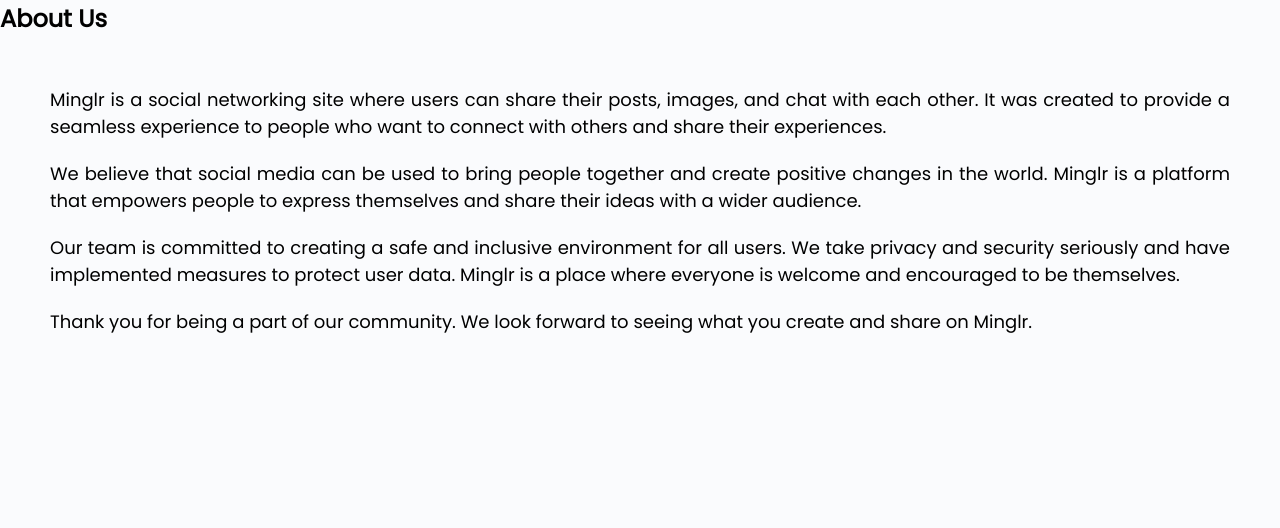
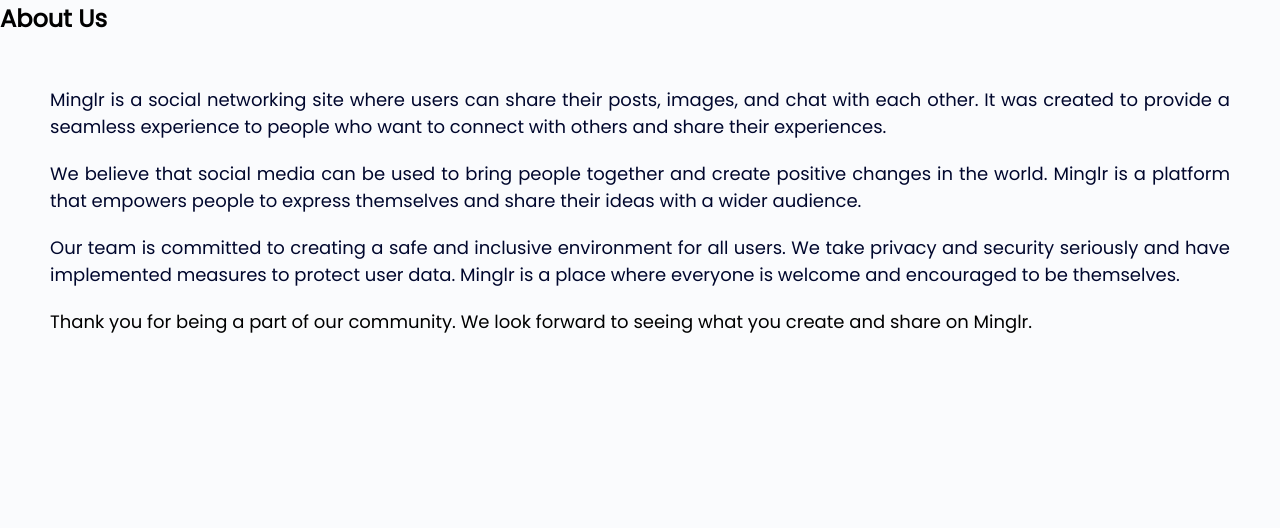
Before and after one commit to Mayuresh-22/Minglr, a PHP site: page /Minglr/about-us.php in a window 1280 px wide. Shown: the part 80-608 px from the top of the page. Run offline with PHP 8.4, Linux system fonts and the light colour scheme; some libraries are stand-ins or nearby versions.

Commit message:
Update about-us.php

```diff
--- a/about-us.php
+++ b/about-us.php
@@ -68,6 +68,15 @@ session_start();
     <!-- <center><img class="about-us-logo" src="logo/cover.png" alt="logo"></center> -->
     <h2>About Us</h2>
 <div class="about-us" style="display:flex;flex-direction:row">
+
+     <div>
+    <p style="color: rgb(0,7,45);">Minglr is a social networking site where users can share their posts, images, and chat with each other. It was created to provide a seamless experience to people who want to connect with others and share their experiences.</p>
+    <p style="color: rgb(0,7,45);">We believe that social media can be used to bring people together and create positive changes in the world. Minglr is a platform that empowers people to express themselves and share their ideas with a wider audience.</p>
+    <p style="color: rgb(0,7,45);">Our team is committed to creating a safe and inclusive environment for all users. We take privacy and security seriously and have implemented measures to protect user data. Minglr is a place where everyone is welcome and encouraged to be themselves.</p>
+    <p>Thank you for being a part of our community. We look forward to seeing what you create and share on Minglr.</p>
+    </div>
+
+
 <div>
 <dotlottie-player src="https://lottie.host/42940e87-5aae-45a7-a4f2-68d69b686432/IqkUFQ4wNR.json"
                                 background="transparent" speed="1" style="width: 300px; height: 300px;" loop autoplay>
@@ -75,12 +84,7 @@ session_start();
                 </div>
 
 
-    <div>
-    <p>Minglr is a social networking site where users can share their posts, images, and chat with each other. It was created to provide a seamless experience to people who want to connect with others and share their experiences.</p>
-    <p>We believe that social media can be used to bring people together and create positive changes in the world. Minglr is a platform that empowers people to express themselves and share their ideas with a wider audience.</p>
-    <p>Our team is committed to creating a safe and inclusive environment for all users. We take privacy and security seriously and have implemented measures to protect user data. Minglr is a place where everyone is welcome and encouraged to be themselves.</p>
-    <p>Thank you for being a part of our community. We look forward to seeing what you create and share on Minglr.</p>
-    </div>
+
 
 </div>
 <div class="footer">
```
